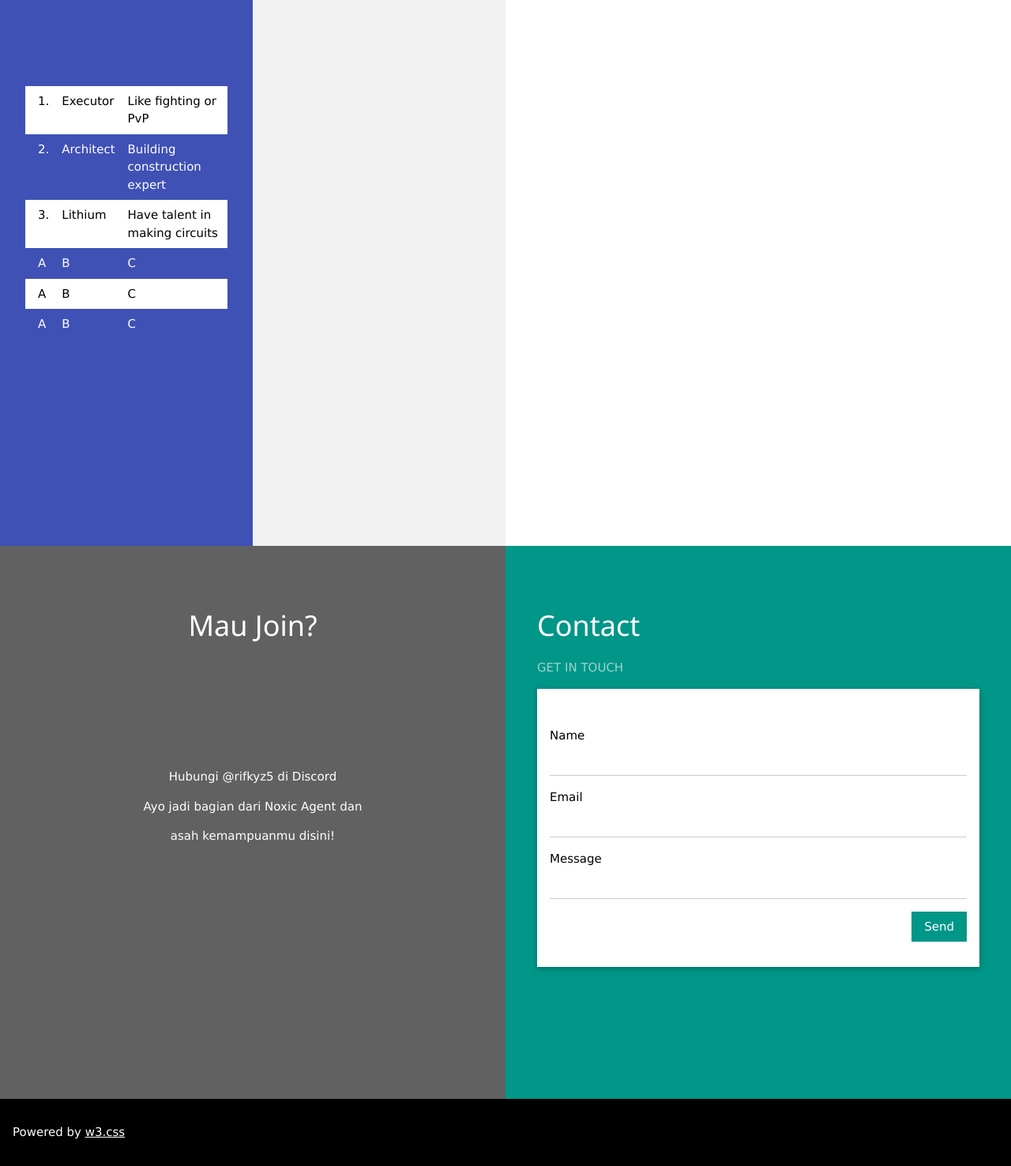
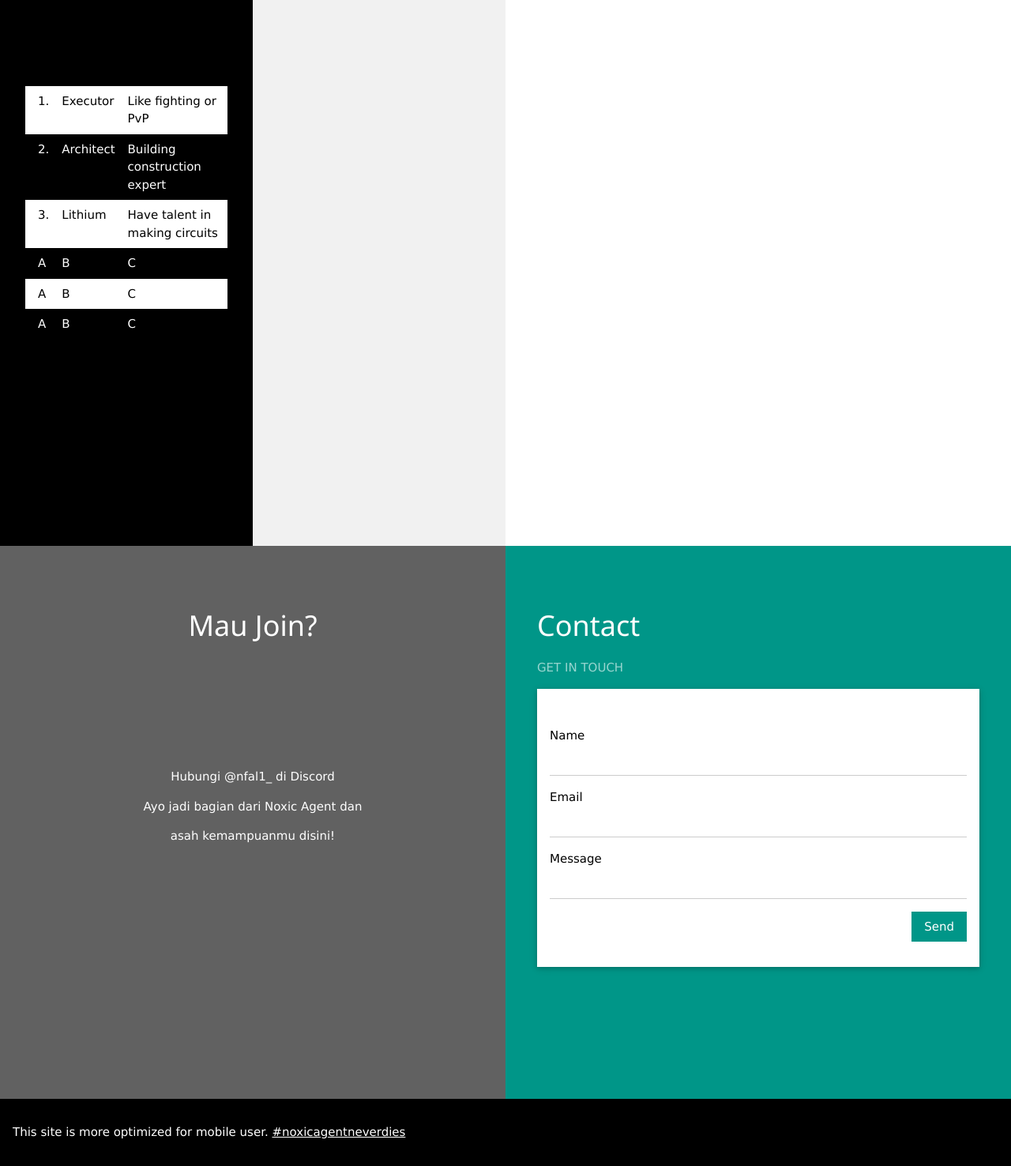
Before and after one commit to noxic-agent/Noxic, a plain HTML site: page index.html in a window 1280 px wide. Shown: the part 1122-2598 px from the top of the page at 79% size. Drawn offline with nearby package versions, Linux system fonts and the light colour scheme.

Commit message:
Update index.html

```diff
--- a/index.html
+++ b/index.html
@@ -39,7 +39,7 @@
       <h2>Agents</h2>
       <p>Noxic Agent has a number of agents who are experts in their respective fields, who have honed their skills and knowledge in depth, including : </p>
   </div>
-  <div class="w3-half w3-indigo w3-container" style="min-height:800px">
+  <div class="w3-half w3-black w3-container" style="min-height:800px">
     <div class="w3-padding-64 w3-center">
       <h2></h2>
       <p></p>
@@ -93,7 +93,7 @@
       <h1>Mau Join?</h1>
     </div>
     <div class="w3-padding-64">
-      <p>Hubungi @rifkyz5 di Discord</p>
+      <p>Hubungi @nfal1_ di Discord</p>
       <p></p>
       <p>Ayo jadi bagian dari Noxic Agent dan</p>
       <p>asah kemampuanmu disini!</p>
@@ -124,7 +124,7 @@
 
 <!-- Footer -->
 <footer class="w3-container w3-black w3-padding-16">
-  <p>Powered by <a href="https://www.w3schools.com/w3css/default.asp" target="_blank">w3.css</a></p>
+  <p>This site is more optimized for mobile user. <a href="https://www.w3schools.com/w3css/default.asp" target="_blank">#noxicagentneverdies</a></p>
 </footer>
 
 </body>
```
